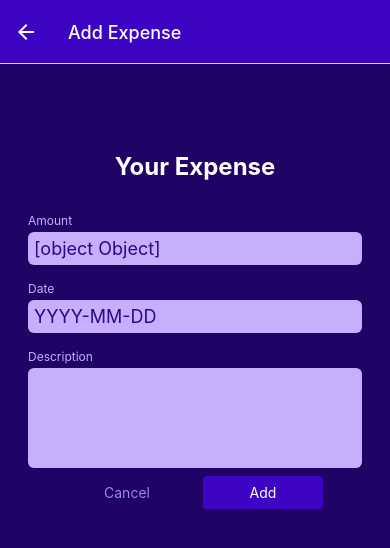
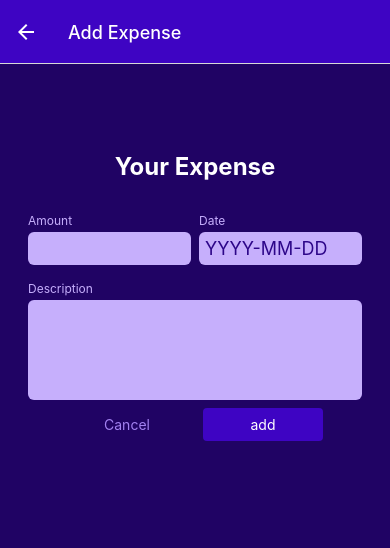
Before and after one commit to alikareem123/expense-tracker, a React Native app: screen /ManageExpense in a window 390 px wide. Shown: the top 548 px of the page. Built offline with nearby package versions, Linux system fonts and the light colour scheme.

Commit message:
First half of front end done

```diff
--- a/components/ManageExpense/ExpenseForm.js
+++ b/components/ManageExpense/ExpenseForm.js
@@ -1,58 +1,136 @@
-import { StyleSheet, Text, View } from "react-native";
+import { Alert, StyleSheet, Text, View } from "react-native";
 import Input from "./Input";
 import { useState } from "react";
+import Button from "../UI/Button";
+import { getFormattedDate } from "../../util/date";
+import { GlobalStyles } from "../../constants/style";
 
-function ExpenseForm() {
-  const [inputValues, setInputValues] = useState({
-    amount: "",
-    date: "",
-    description: "",
+function ExpenseForm({ submitButtonLabel, onCancel, onSubmit, defaultValues }) {
+  const [inputs, setInputs] = useState({
+    amount: {
+      value: defaultValues ? defaultValues.amount.toString() : "",
+      isValid: true, // !!defaultValues
+    },
+    date: {
+      value: defaultValues ? getFormattedDate(defaultValues.date) : "",
+      isValid: true,
+    },
+    description: {
+      value: defaultValues ? defaultValues.description : "",
+      isValid: true,
+    },
   });
+
   function inputChangeHandler(inputIdentifier, enteredValue) {
-    setInputValues((curInputValues) => {
+    // enteredValue would be default as second parameter
+    setInputs((curInputs) => {
+      // only inputIdentifier needed to be passed
       return {
-        ...curInputValues,
-        [inputIdentifier]: enteredValue,
+        ...curInputs,
+        [inputIdentifier]: { value: enteredValue, isValid: true },
       };
     });
   }
+
+  function submitHandler() {
+    const expenseData = {
+      amount: +inputs.amount.value,
+      date: new Date(inputs.date.value),
+      description: inputs.description.value,
+    };
+
+    const amountIsValid = !isNaN(expenseData.amount) && expenseData.amount > 0;
+    const dateIsValid = expenseData.date.toString() !== "Invalid Date";
+    const descriptionIsValid = expenseData.description.trim().length > 0;
+
+    if (!amountIsValid || !dateIsValid || !descriptionIsValid) {
+      // Alert.alert("Invalid input", "Please check your input values");
+      setInputs((curInputs) => {
+        return {
+          amount: { value: curInputs.amount.value, isValid: amountIsValid },
+          date: { value: curInputs.date.value, isValid: dateIsValid },
+          description: {
+            value: curInputs.description.value,
+            isValid: descriptionIsValid,
+          },
+        };
+      });
+      return;
+    }
+
+    onSubmit(expenseData);
+  }
+
+  const formIsInvalid =
+    !inputs.amount.isValid ||
+    !inputs.date.isValid ||
+    !inputs.description.isValid;
+
   return (
     <View style={styles.form}>
       <Text style={styles.title}>Your Expense</Text>
-      <View>
+      <View style={styles.inputsRow}>
         <Input
           style={styles.rowInput}
           label="Amount"
+          invalid={!inputs.amount.isValid}
           textInputConfig={{
             keyboardType: "decimal-pad",
-            onChangeText: inputChangeHandler,
-            value: inputValues,
+            onChangeText: inputChangeHandler.bind(this, "amount"),
+            value: inputs.amount.value,
           }}
         />
         <Input
           style={styles.rowInput}
           label="Date"
+          invalid={!inputs.date.isValid}
           textInputConfig={{
             placeholder: "YYYY-MM-DD",
             maxLength: 10,
-            onChangeText: () => {},
+            onChangeText: inputChangeHandler.bind(this, "date"),
+            value: inputs.date.value,
           }}
         />
       </View>
       <Input
         label="Description"
+        invalid={!inputs.description.isValid}
         textInputConfig={{
           multiline: true,
           autoCorrect: false,
           autoCapitalize: "none",
+          onChangeText: inputChangeHandler.bind(this, "description"),
+          value: inputs.description.value,
         }}
       />
+      {formIsInvalid && (
+        <Text style={styles.errorText}>
+          Invalid input values - please check your entered data!
+        </Text>
+      )}
+      <View style={styles.buttons}>
+        <Button style={styles.button} mode="flat" onPress={onCancel}>
+          Cancel
+        </Button>
+        <Button style={styles.button} onPress={submitHandler}>
+          {submitButtonLabel}
+        </Button>
+      </View>
     </View>
   );
 }
 export default ExpenseForm;
 
 const styles = StyleSheet.create({
+  buttons: {
+    flexDirection: "row",
+    justifyContent: "center",
+    alignItems: "center",
+  },
+  button: {
+    minWidth: 120,
+    marginHorizontal: 8,
+  },
   form: {
     marginTop: 40,
   },
@@ -70,4 +148,9 @@
   rowInput: {
     flex: 1,
   },
+  errorText: {
+    textAlign: "center",
+    color: GlobalStyles.colors.error500,
+    margin: 8,
+  },
 });
--- a/components/ManageExpense/Input.js
+++ b/components/ManageExpense/Input.js
@@ -1,16 +1,22 @@
 import { TextInput, View, Text, StyleSheet } from "react-native";
 import { GlobalStyles } from "../../constants/style";
 
-function Input({ label,style, textInputConfig }) {
+function Input({ label, invalid, style, textInputConfig }) {
   const inputStyles = [styles.input];
 
   if (textInputConfig && textInputConfig.multiline) {
     inputStyles.push(styles.inputMultiline);
   }
 
+  if (invalid) {
+    inputStyles.push(styles.invalidInput);
+  }
+
   return (
     <View style={[styles.inputContainer, style]}>
-      <Text style={styles.label}>{label}</Text>
+      <Text style={[styles.label, invalid && styles.invalidLabel]}>
+        {label}
+      </Text>
       <TextInput {...textInputConfig} style={inputStyles} />
     </View>
   );
@@ -38,4 +44,10 @@
     minHeight: 100,
     textAlignVertical: "top",
   },
+  invalidLabel: {
+    color: GlobalStyles.colors.error500,
+  },
+  invalidInput: {
+    backgroundColor: GlobalStyles.colors.error50,
+  },
 });
--- a/screens/ManageExpense.js
+++ b/screens/ManageExpense.js
@@ -10,6 +10,11 @@
   const expenseCtx = useContext(ExpensesContext);
 
   const editedExpenseId = route.params?.expenseId;
+
+  const selectedExpense = expenseCtx.expenses.find(
+    (expense) => expense.id === editedExpenseId
+  );
+
   const isEditing = !!editedExpenseId;
 
   useLayoutEffect(() => {
@@ -23,38 +28,28 @@
     navigation.goBack();
   }
 
-  function cancelHandler(params) {
+  function cancelHandler() {
     navigation.goBack();
   }
 
-  function confirmHandler() {
+  function confirmHandler(expenseData) {
     if (isEditing) {
-      expenseCtx.updateExpense(editedExpenseId, {
-        description: "TestasdasD",
-        amount: 11.22,
-        date: new Date("2024-07-05"),
-      });
+      expenseCtx.updateExpense(editedExpenseId, expenseData);
     } else {
-      expenseCtx.addExpense({
-        description: "Test",
-        amount: 19.22,
-        date: new Date("2024-07-02"),
-      });
+      expenseCtx.addExpense(expenseData);
     }
     navigation.goBack();
   }
 
   return (
     <View style={styles.container}>
-      <ExpenseForm />
-      <View style={styles.buttons}>
-        <Button style={styles.button} mode="flat" onPress={cancelHandler}>
-          Cancel
-        </Button>
-        <Button style={styles.button} onPress={confirmHandler}>
-          {isEditing ? "Update" : "Add"}
-        </Button>
-      </View>
+      <ExpenseForm
+        submitButtonLabel={isEditing ? "update" : "add"}
+        onSubmit={confirmHandler}
+        onCancel={cancelHandler}
+        defaultValues={selectedExpense}
+      />
+
       {isEditing && (
         <View style={styles.deleteContainer}>
           <IconButton
@@ -76,15 +71,7 @@
     padding: 24,
     backgroundColor: GlobalStyles.colors.primary800,
   },
-  buttons: {
-    flexDirection: "row",
-    justifyContent: "center",
-    alignItems: "center",
-  },
-  button: {
-    minWidth: 120,
-    marginHorizontal: 8,
-  },
+
   deleteContainer: {
     marginTop: 16,
     paddingTop: 8,
--- a/util/date.js
+++ b/util/date.js
@@ -1,5 +1,5 @@
 export function getFormattedDate(date) {
-  return `${date.getFullYear()}-${date.getMonth() + 1}-${date.getDate()}`;
+  return date.toISOString().slice(0, 10);
 }
 
 export function getDateMinusDays(date, days) {
```
